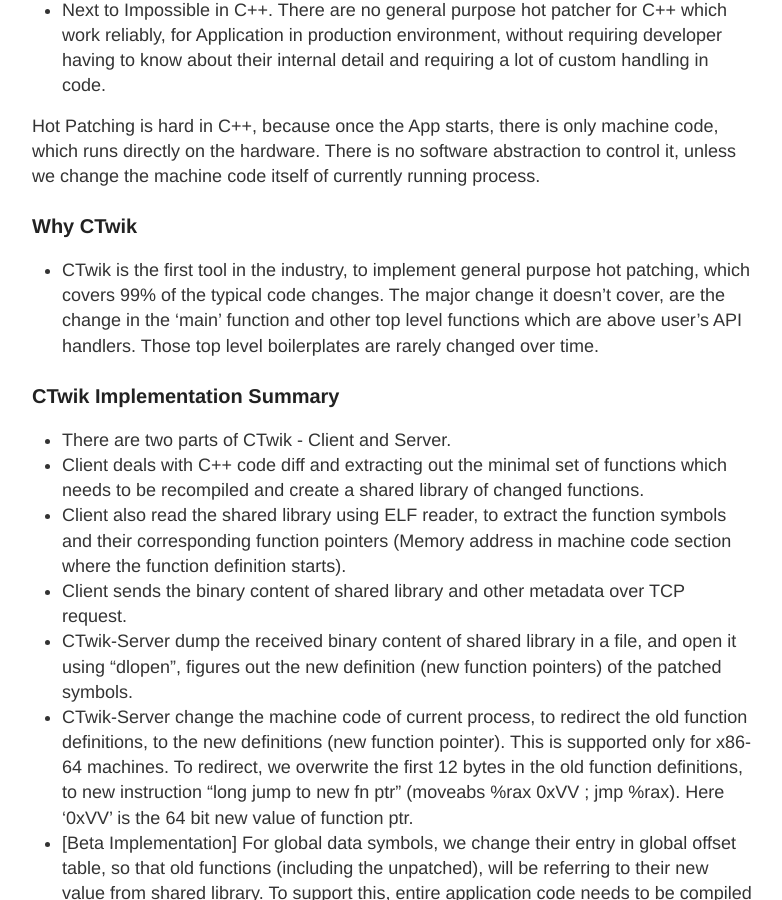
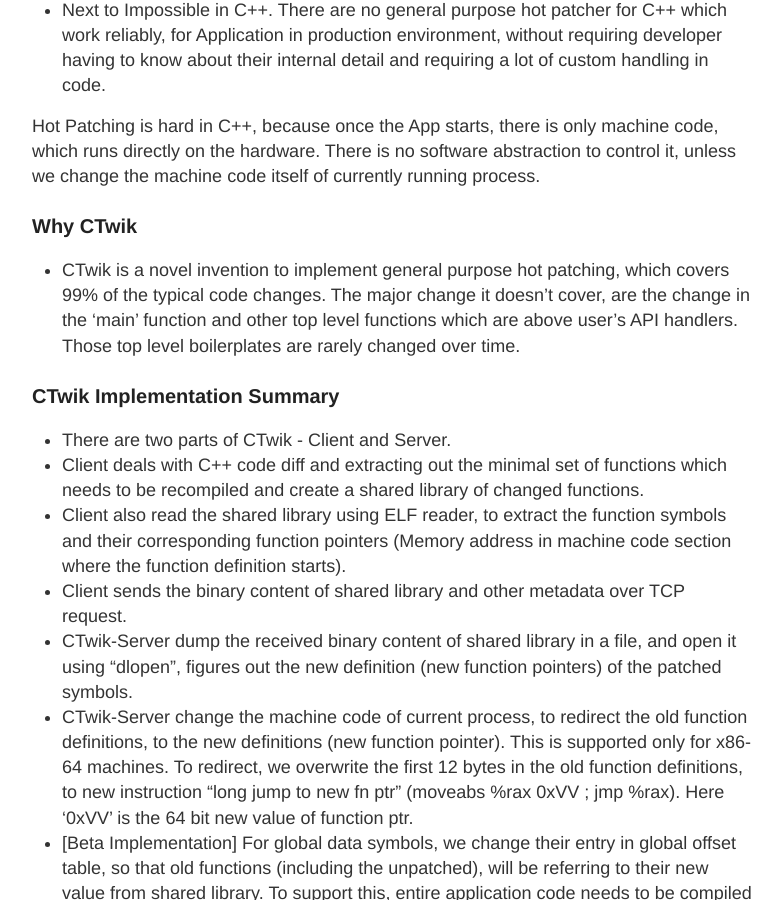
Before and after one commit to mohitmv/blog, a Jekyll site: the page built from _posts/2021-9-4-CTwik-General-Purpose-Hot-Patcher-For-Cpp.md, in a window 1280 px wide and 900 px high, scrolled down 1715 px. Shown: the whole window, without its empty margins (248-1030 px from the left). Built offline with Jekyll 4.4.1, drawn with Linux system fonts in a browser that asks for light colours.

Commit message:
Reword CTwik_is_the_first_tool section

```diff
--- a/_posts/2021-9-4-CTwik-General-Purpose-Hot-Patcher-For-Cpp.md
+++ b/_posts/2021-9-4-CTwik-General-Purpose-Hot-Patcher-For-Cpp.md
@@ -51,7 +51,7 @@ Hot Patching is hard in C++, because once the App starts, there is only machine
 
 ### Why CTwik
 
-- CTwik is the first tool in the industry, to implement general purpose hot patching, which covers 99% of the typical code changes. The major change it doesn't cover, are the change in the 'main' function and other top level functions which are above user's API handlers. Those top level boilerplates are rarely changed over time.
+- CTwik is a novel invention to implement general purpose hot patching, which covers 99% of the typical code changes. The major change it doesn't cover, are the change in the 'main' function and other top level functions which are above user's API handlers. Those top level boilerplates are rarely changed over time.
 
 
 ### CTwik Implementation Summary
```
